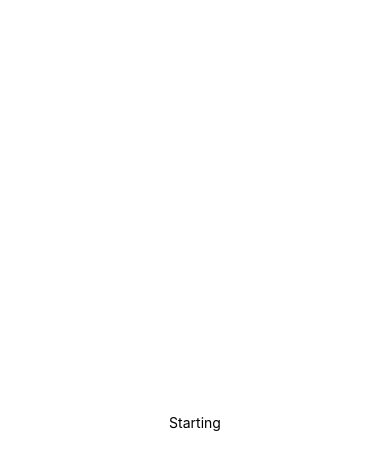
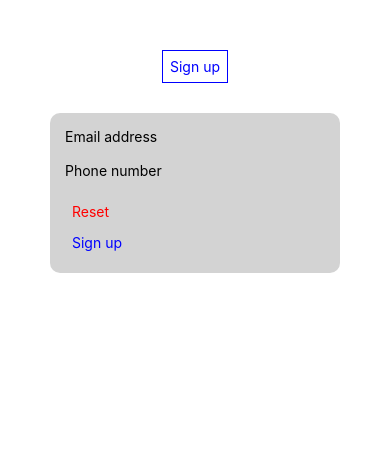
Before and after one commit to yzyly1992/CS5520-Assignment1, a React Native app: screen / in a window 390 px wide. Shown: the top 470 px of the page. Built offline with nearby package versions, Linux system fonts and the light colour scheme.

Commit message:
Add card and button component

```diff
--- a/App.js
+++ b/App.js
@@ -1,4 +1,4 @@
-import { StyleSheet, Text, View } from 'react-native';
+import { StyleSheet, View } from 'react-native';
 import Controller from './screens/Controller';
 
 export default function App() {
@@ -13,7 +13,5 @@ const styles = StyleSheet.create({
   container: {
     flex: 1,
     backgroundColor: '#fff',
-    alignItems: 'center',
-    justifyContent: 'center',
   },
 });
--- /dev/null
+++ b/components/Button.js
@@ -0,0 +1,25 @@
+import { View, Text, TouchableOpacity } from 'react-native'
+import React from 'react'
+
+export default function Button(props) {
+    let border = 0;
+    let color = 'blue';
+    const onClick = props.onClick;
+    if (props.color == 'red') {
+        color = 'red'
+    }
+    if (props.border == 'true') {
+        border = 1;
+    }
+  return (
+    <TouchableOpacity  style={{
+        padding: 7,
+        borderWidth: border,
+        borderColor: color,
+    }}
+    onPress={onClick}>
+        <Text style={{color: color}}>{props.text}</Text>
+    </TouchableOpacity>
+
+  )
+}
--- /dev/null
+++ b/components/Card.js
@@ -0,0 +1,20 @@
+import { View, Text, StyleSheet } from 'react-native'
+import React from 'react'
+
+export default function Card(props) {
+  return (
+    <View style={styles.container}>
+        {props.children}
+    </View>
+  )
+}
+
+const styles = StyleSheet.create({
+    container: {
+        width: '100%',
+        backgroundColor: '#D3D3D3',
+        padding: 15,
+        borderRadius: 10,
+        marginVertical: 30,
+    },
+  });
--- a/screens/Starting.js
+++ b/screens/Starting.js
@@ -1,10 +1,32 @@
-import { View, Text } from 'react-native'
+import { View, Text, TextInput, StyleSheet } from 'react-native'
 import React from 'react'
+import Button from '../components/Button'
+import Card from '../components/Card'
 
 export default function Starting(props) {
   return (
-    <View>
-      <Text>Starting</Text>
+    <View style={styles.container}>
+      <Button text='Sign up' border='true' color='blue' />
+      <Card>
+        <Text>Email address</Text>
+        <TextInput />
+        <Text>Phone number</Text>
+        <TextInput />
+        <View>
+            <Button text='Reset' color='red' />
+            <Button text='Sign up' />
+        </View>
+      </Card>
     </View>
   )
 }
+
+const styles = StyleSheet.create({
+    container: {
+        flex: 1,
+        backgroundColor: '#fff',
+        alignItems: 'center',
+        justifyContent: 'flex-start',
+        margin: 50,
+    }
+})
```
